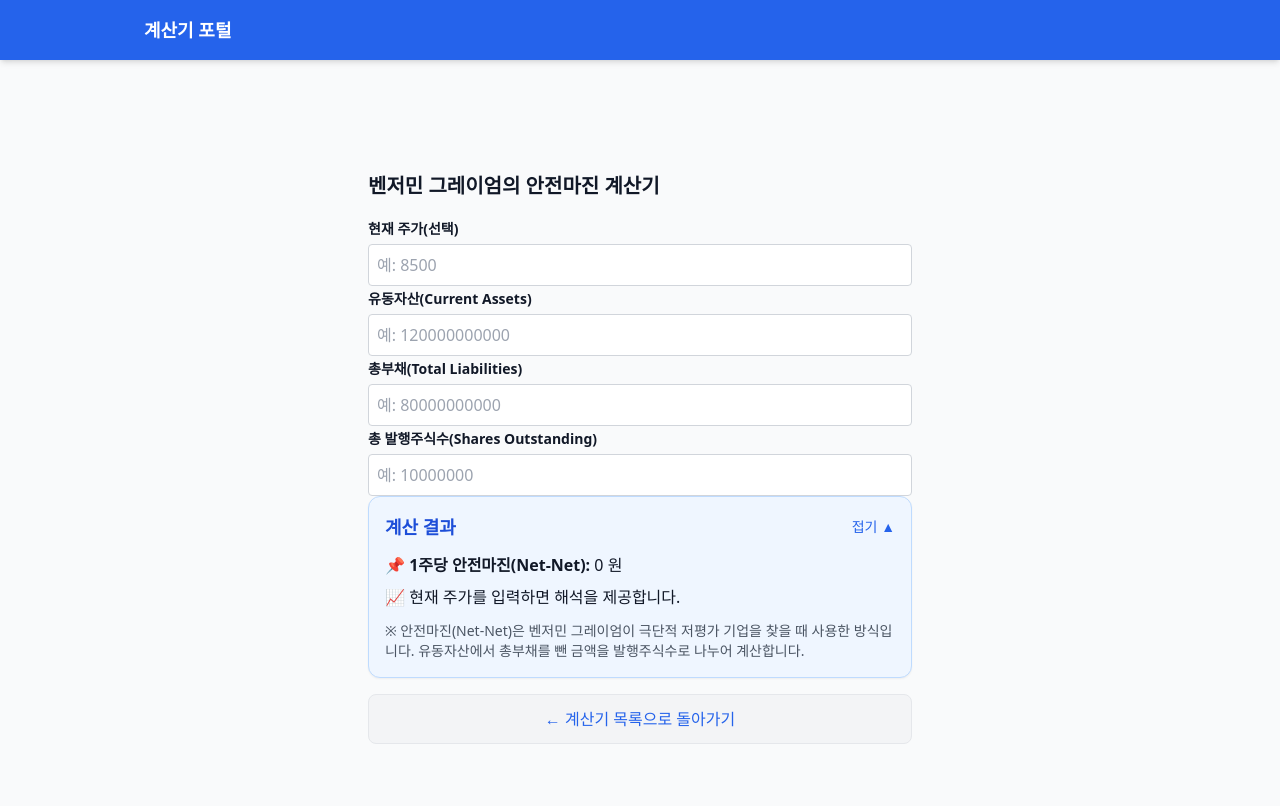
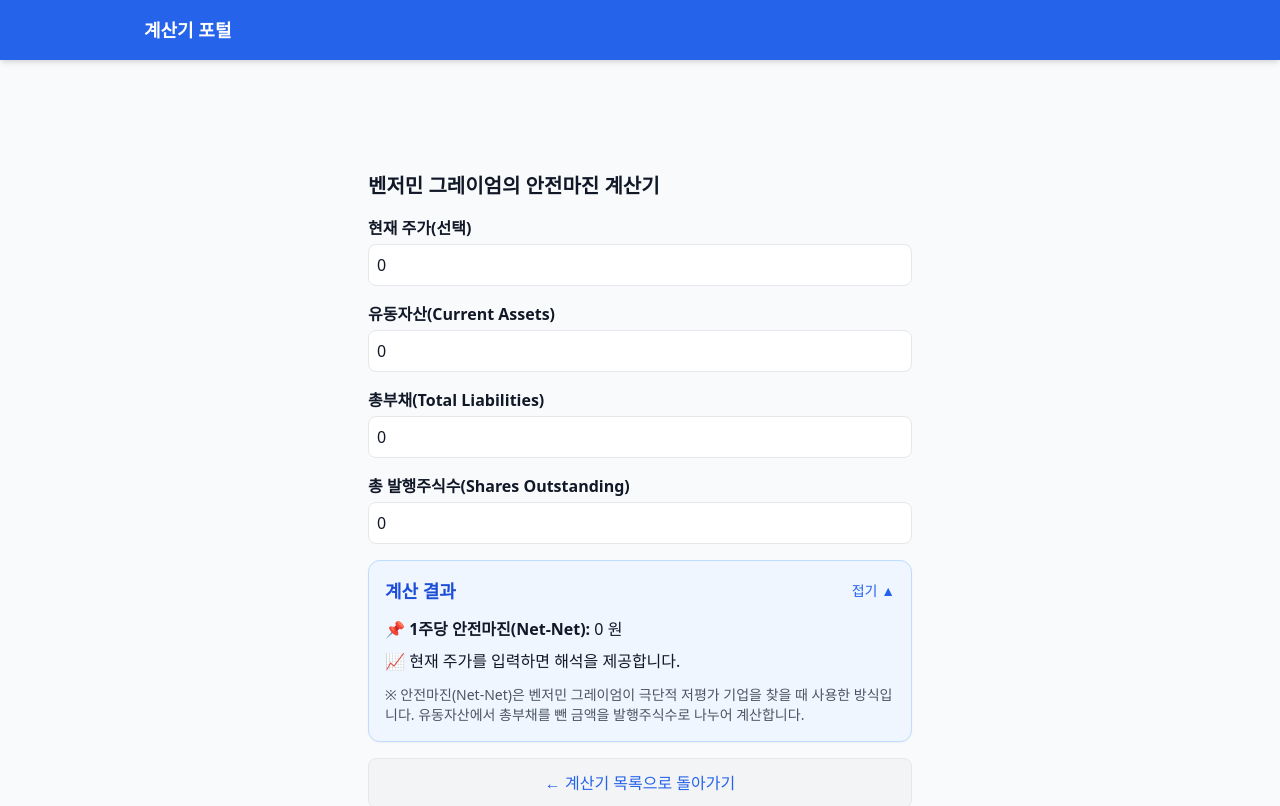
Before and after one commit to geniuspark00-source/calc-site, a Next.js app: page /calculators/net-net in a window 1280 px wide. Shown: the top 806 px of the page. Built offline with nearby package versions, Linux system fonts and the light colour scheme.

Commit message:
auto push

```diff
--- a/components/FloatInput.tsx
+++ b/components/FloatInput.tsx
@@ -1,86 +1,33 @@
 "use client";
 
-import { useState, useEffect } from "react";
+import { Dispatch, SetStateAction } from "react";
 
-interface FloatInputProps {
+type FloatInputProps = {
   label: string;
   value: number;
-  onChange: (value: number) => void;
+  onChange: Dispatch<SetStateAction<number>>;
+  step?: string;
   placeholder?: string;
-  description?: string;
-  error?: string;
-}
+};
 
 export default function FloatInput({
   label,
   value,
   onChange,
-  placeholder,
-  description,
-  error,
+  step = "any",
+  placeholder = "",
 }: FloatInputProps) {
-  const [display, setDisplay] = useState("");
-
-  // ★ number → 문자열 변환 시 콤마/소수점 그대로 살림
-  useEffect(() => {
-    if (value === 0) {
-      setDisplay("");
-    } else {
-      setDisplay(formatNumber(value));
-    }
-  }, [value]);
-
-  // ★ 콤마 + 소수점 표시 함수
-  const formatNumber = (num: number | string) => {
-    if (num === "" || num === null || num === undefined) return "";
-    const parts = String(num).split(".");
-    parts[0] = parts[0].replace(/\B(?=(\d{3})+(?!\d))/g, ",");
-    return parts.join(".");
-  };
-
-  const handleChange = (e: React.ChangeEvent<HTMLInputElement>) => {
-    let raw = e.target.value;
-
-    // ★ 숫자 + . 만 허용
-    raw = raw.replace(/[^0-9.]/g, "");
-
-    // ★ 소수점 1개만 허용
-    const dotCount = (raw.match(/\./g) || []).length;
-    if (dotCount > 1) return;
-
-    // UI 표시: 콤마 붙여서 setDisplay
-    setDisplay(formatNumber(raw));
-
-    // 숫자 파싱
-    const numeric = Number(raw.replace(/,/g, ""));
-    if (isNaN(numeric)) onChange(0);
-    else onChange(numeric);
-  };
-
   return (
-    <div className="space-y-1">
-      <label className="text-sm font-bold text-gray-900">{label}</label>
-
-      {description && (
-        <p className="text-xs text-gray-500 -mt-1">{description}</p>
-      )}
-
+    <div className="mb-4">
+      <label className="block mb-1 font-semibold">{label}</label>
       <input
-        type="text"
-        className={`
-          w-full border rounded p-2 mt-1
-          text-gray-900 placeholder-gray-400
-          transition-all outline-none
-          ${error
-            ? "border-red-400 focus:ring-2 ring-red-300"
-            : "border-gray-300 focus:ring-2 ring-blue-300"}
-        `}
-        value={display}
+        type="number"
+        value={value}
+        onChange={(e) => onChange(parseFloat(e.target.value) || 0)}
+        step={step}
         placeholder={placeholder}
-        onChange={handleChange}
+        className="w-full p-2 border rounded-lg"
       />
-
-      {error && <p className="text-xs text-red-500">{error}</p>}
     </div>
   );
 }
```
